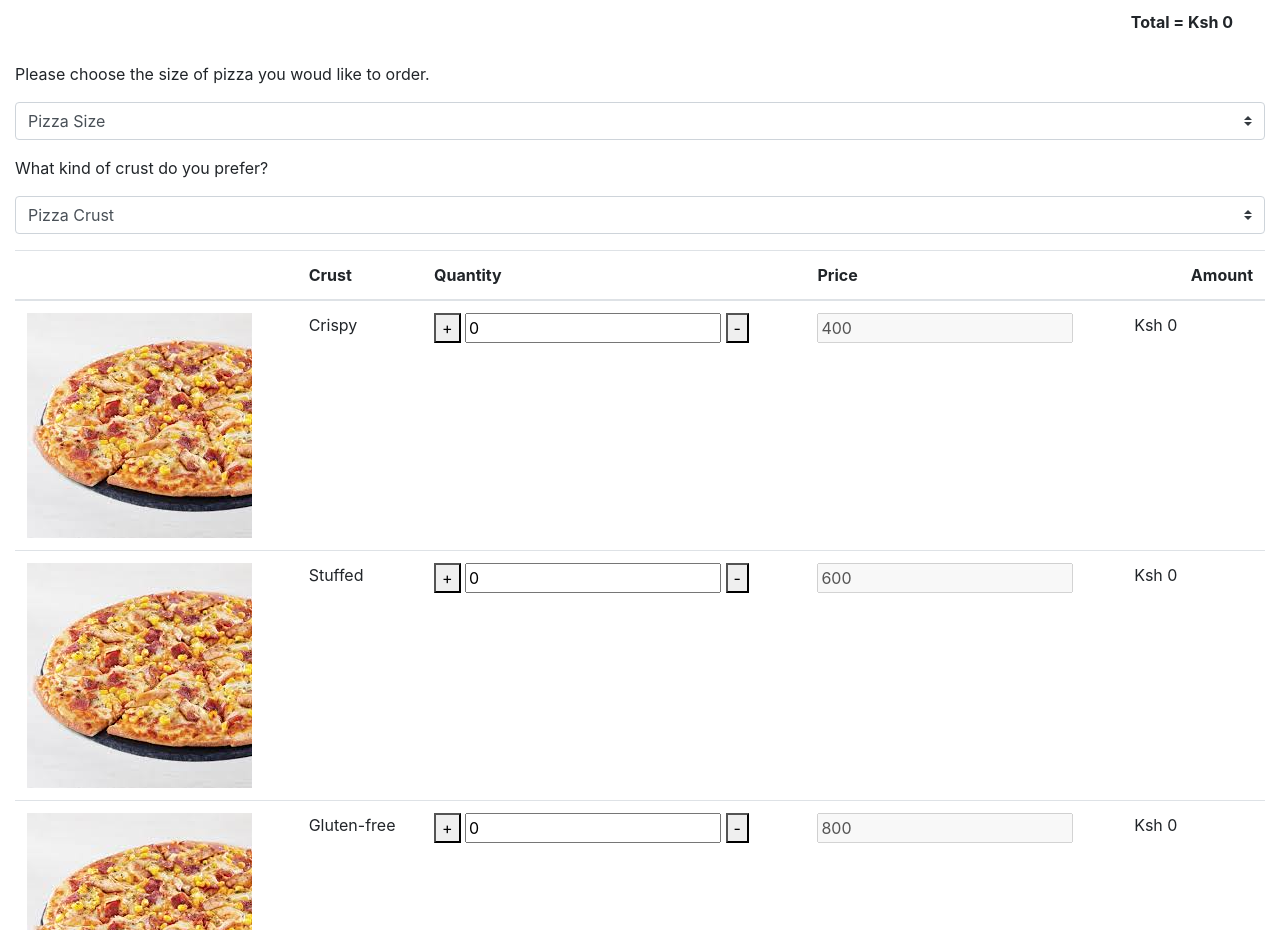
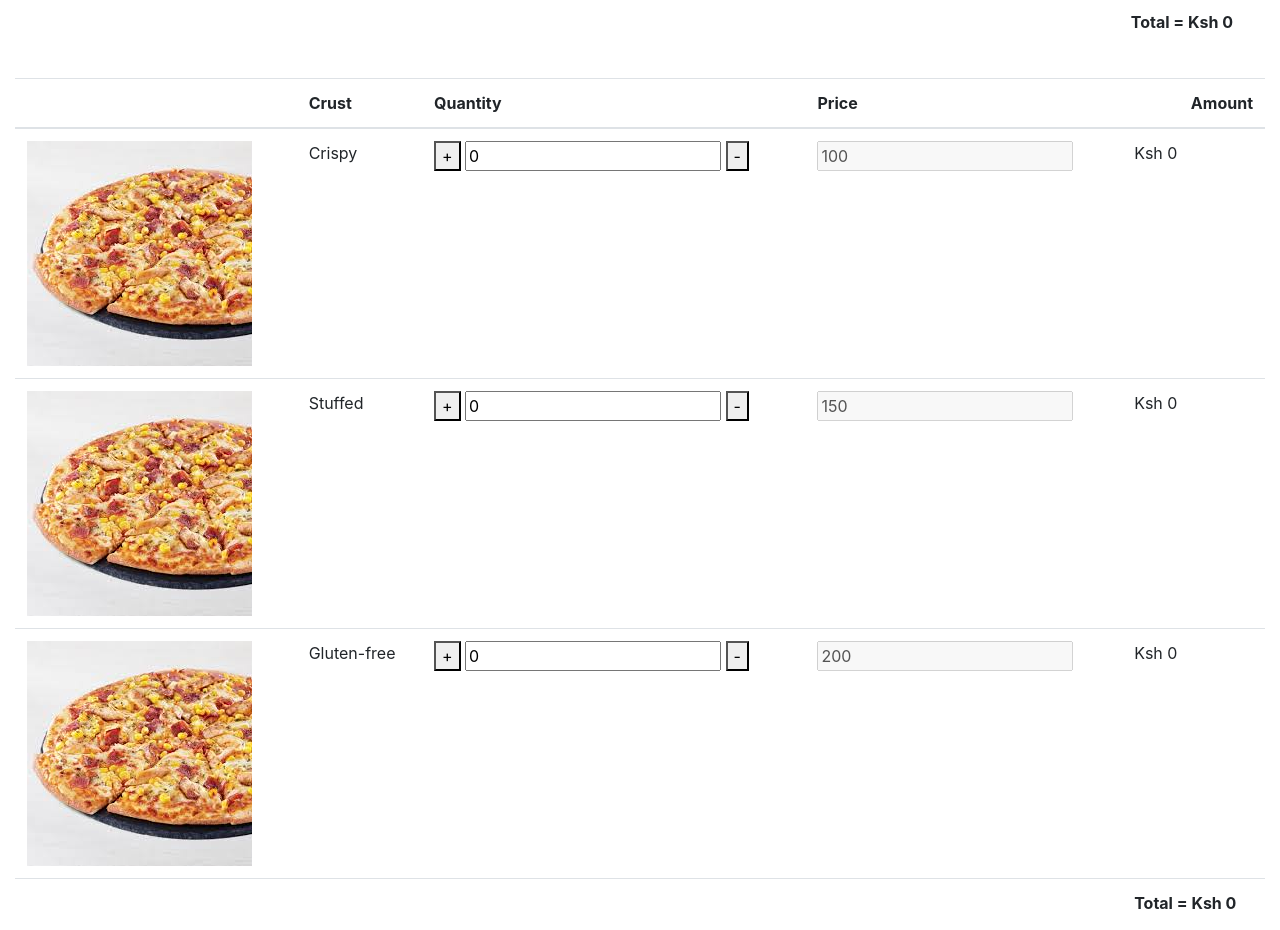
Before and after one commit to Wairimuk/pizza-deli, a plain HTML site: page index.html in a window 1280 px wide. Shown: the part 2061-2991 px from the top of the page. Drawn offline with nearby package versions, Linux system fonts and the light colour scheme.

Commit message:
comment out the select classes that have been replaced by tables

```diff
--- a/index.html
+++ b/index.html
@@ -155,7 +155,7 @@
                 <tr>
                   <td colspan="4"></td>
                   <td>
-                    <strong>Total = Ksh <span id="total">0</span>
+                    <strong>Total = Ksh <span class="total">0</span>
                     </strong>
                   </td>
                 </tr>
@@ -165,16 +165,16 @@
         </div>
       </div>
 
-      <p>Please choose the size of pizza you woud like to order.</p>
+      <!-- <p>Please choose the size of pizza you woud like to order.</p>
       <select class="custom-select">
         <option selected>Pizza Size</option>
         <option value="1">Small</option>
         <option value="2">Medium</option>
         <option value="3">Large</option>
       </select>
-    </div>
+    </div> -->
 
-    <div class="crust mt-3">
+      <!-- <div class="crust mt-3">
       <p>What kind of crust do you prefer?</p>
       <select class="custom-select">
         <option selected>Pizza Crust</option>
@@ -182,7 +182,7 @@
         <option value="2">Stuffed</option>
         <option value="3">Gluten-free</option>
       </select>
-    </div>
+    </div> -->
 
       <div class="row mt-3">
         <div class="col">
@@ -219,7 +219,7 @@
                     </div>
                   </td>
                   <td>
-                  <input type="text" value="400" class="price from-control" disabled>
+                    <input type="text" value="100" class="price from-control" disabled>
                   </td>
                   <td>Ksh <span id="amount" class="amount">0</span>
                   </td>
@@ -243,7 +243,7 @@
                     </div>
                   </td>
                   <td>
-                  <input type="text" value="600" class="price from-control" disabled>
+                    <input type="text" value="150" class="price from-control" disabled>
                   </td>
                   <td>Ksh <span id="amount" class="amount">0</span>
                   </td>
@@ -267,7 +267,7 @@
                     </div>
                   </td>
                   <td>
-                  <input type="text" value="800" class="price from-control" disabled>
+                    <input type="text" value="200" class="price from-control" disabled>
                   </td>
                   <td>Ksh <span id="amount" class="amount">0</span>
                   </td>
@@ -277,7 +277,7 @@
                 <tr>
                   <td colspan="4"></td>
                   <td>
-                  <strong>Total = Ksh <span id="total">0</span>
+                    <strong>Total = Ksh <span class="total">0</span>
                     </strong>
                   </td>
                 </tr>
@@ -319,6 +319,7 @@
         </div>
       </div>
 
+
       <div class="delivery mt-3">
         <p>Would you like your order to be delivered?</p>
         <select class="custom-select">
@@ -328,11 +329,11 @@
       </div>
 
       <div class="row mt-3">
-      <div class="col-6">
+        <!-- <div class="col-6">
         <div class="add-oder">
           <button class="btn btn-primary" type="submit">Add order</button>
         </div>
-      </div>
+      </div> -->
         <div class="col-6">
           <div class="checkout">
             <button class="btn btn-primary" type="submit">Checkout</button>
```
Lines whose indentation alone changed are shown as unchanged.
